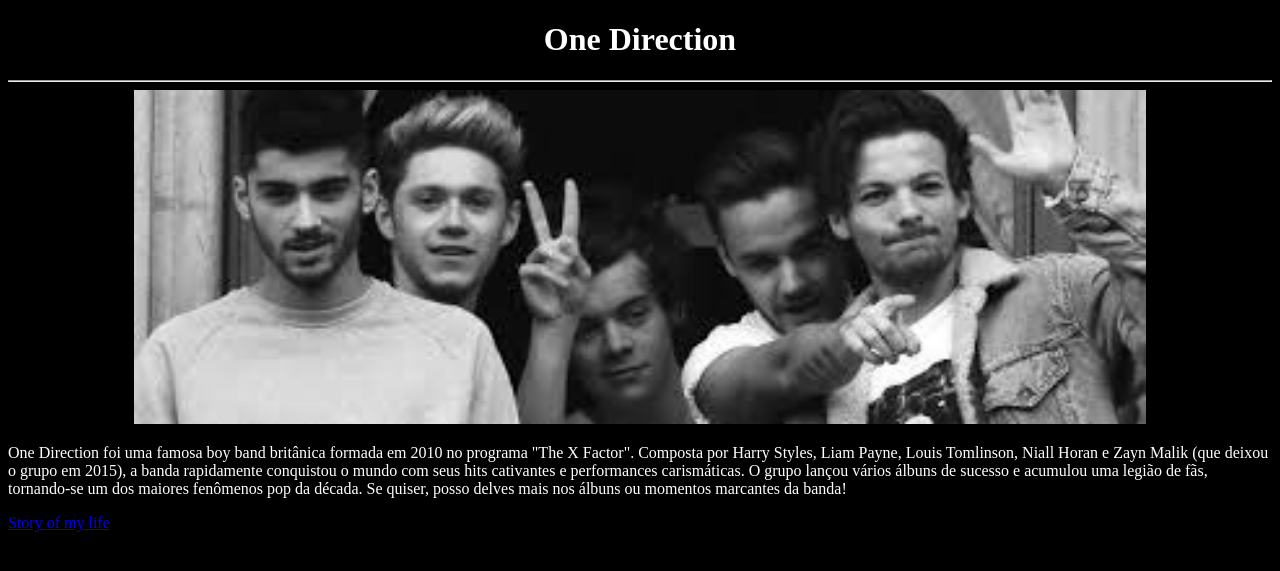
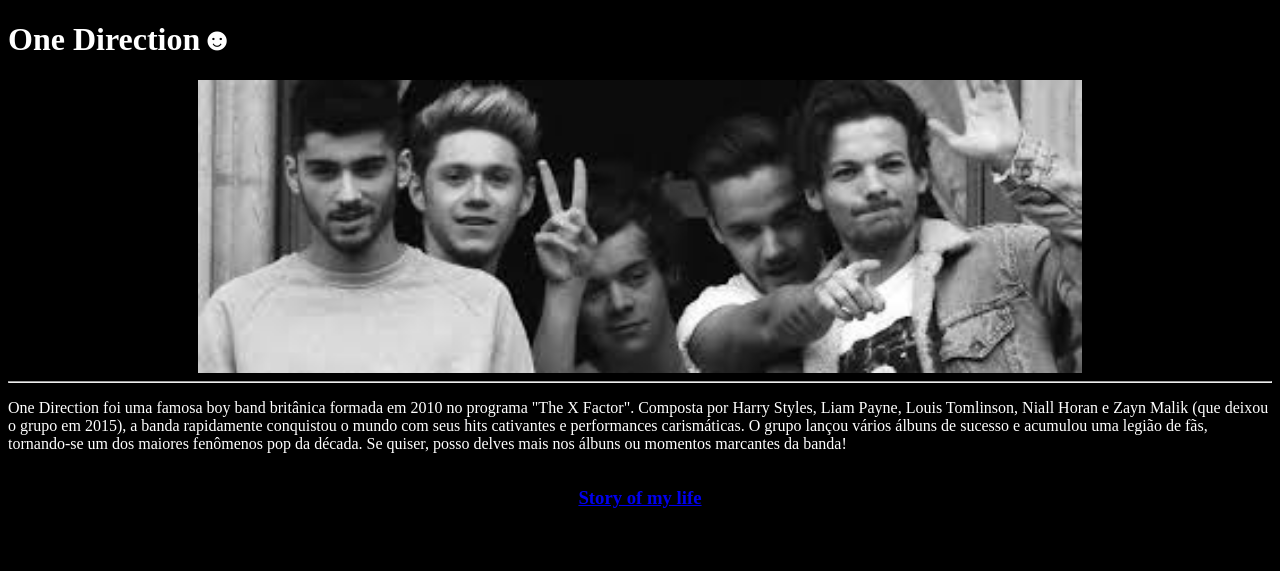
Before and after one commit to A-DS-2-0/A-DS-2-0-2SEM, a PHP site: page / in a window 1280 px wide. Shown: the top 571 px of the page. Run offline with PHP 8.4, Linux system fonts and the light colour scheme.

Commit message:
Add files via upload

```diff
--- a/atividade_banda/css/style.css
+++ b/atividade_banda/css/style.css
@@ -5,7 +5,19 @@ body {
 
 }
 img{
-    justify-content: center;
-    width:80%;
+
+    width:70%;
     height: 5% ;
 }
+footer{
+    display: flex;
+    justify-content: center;
+}
+p{
+    display: flex;
+    justify-content: center;
+}
+header{
+    display: flex;
+    justify-content: center;
+}
--- a/atividade_banda/index.html
+++ b/atividade_banda/index.html
@@ -7,18 +7,17 @@
     <link rel="stylesheet" href="css/style.css">
 </head>
 <body>
+    <h1> One Direction☻</h1>
     <header>
-        <center>
 
-            <h1> One Direction</h1>
-            <hr>
             <img src="img/header.jfif" alt="">
+            <br>
         </header>
+        <hr>
         <p>
             One Direction foi uma famosa boy band britânica formada em 2010 no programa "The X Factor". Composta por Harry Styles, Liam Payne, Louis Tomlinson, Niall Horan e Zayn Malik (que deixou o grupo em 2015), a banda rapidamente conquistou o mundo com seus hits cativantes e performances carismáticas. O grupo lançou vários álbuns de sucesso e acumulou uma legião de fãs, tornando-se um dos maiores fenômenos pop da década. Se quiser, posso delves mais nos álbuns ou momentos marcantes da banda!</p>
             <footer>
-                <a href="https://www.letras.mus.br/one-direction/story-of-my-life/">Story of my life</a>
-            </center>
-    </footer>
+                <h3><a href="https://www.letras.mus.br/one-direction/story-of-my-life/">Story of my life</a></h3>
+            </footer>
 </body>
 </html>
```
